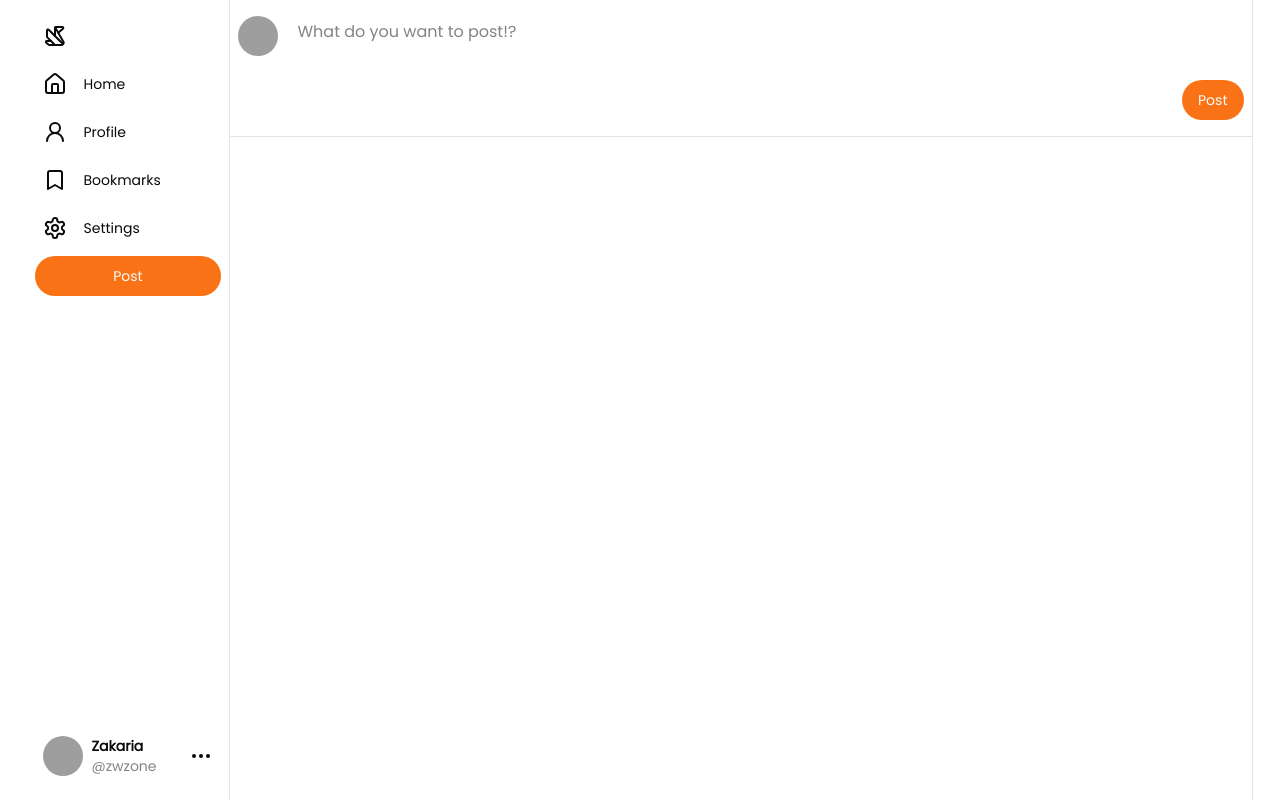
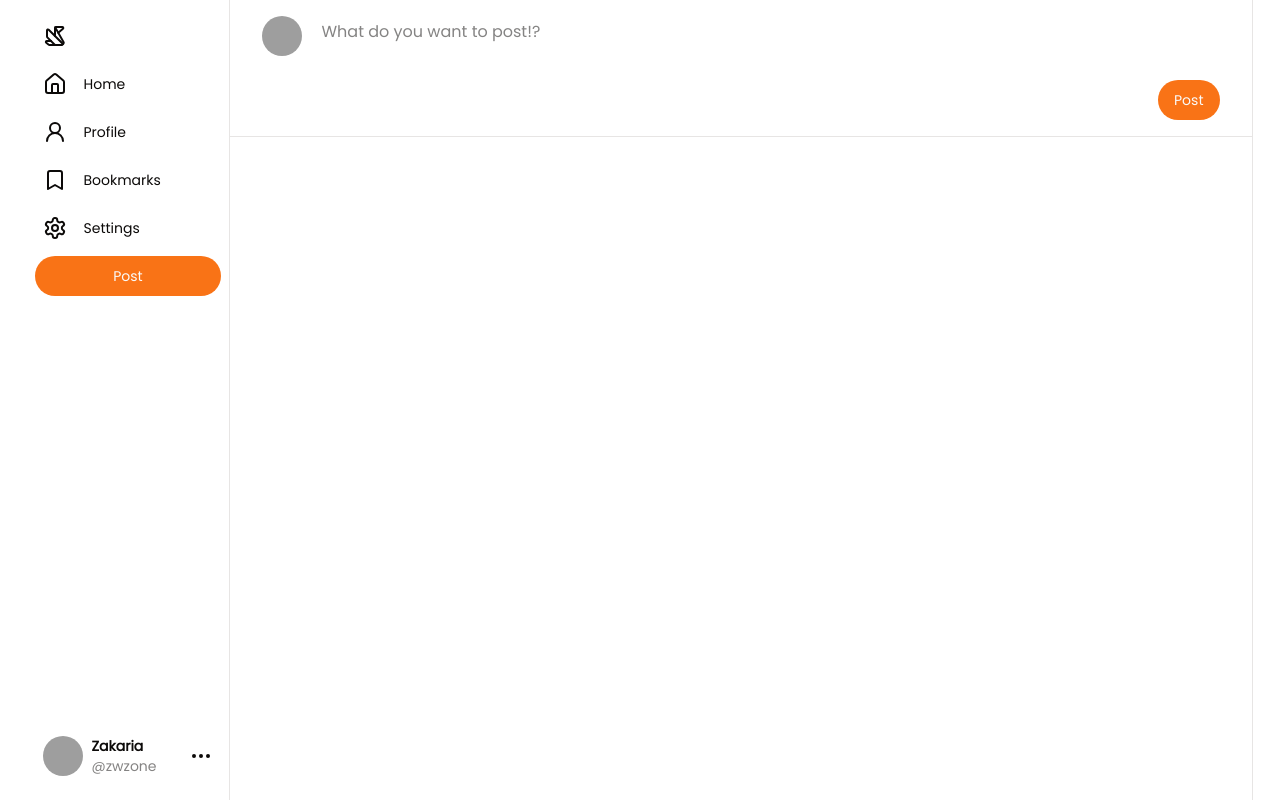
Before and after one commit to zwzone/zwizzer, a Next.js app: page / in a window 1280 px wide. Built offline with nearby package versions, Linux system fonts and the light colour scheme; grey boxes are pictures that could not be loaded.

Commit message:
SETUP: Zweez component

```diff
--- a/src/app/page.tsx
+++ b/src/app/page.tsx
@@ -12,7 +12,7 @@ export default function Home() {
       <main className="h-full max-w-[768px] flex-grow xl:max-w-[1024px]">
         <section className="min-h-full border-x">
           {/* Post Form */}
-          <div className="flex flex-col gap-4 border-b px-2 py-4 sm:flex-row sm:items-start">
+          <div className="flex flex-col gap-4 border-b p-4 sm:flex-row sm:items-start sm:px-8">
             <div>
               <Avatar className="size-10 justify-self-end">
                 <AvatarImage src="https://github.com/shadcn.png" alt="avatar" />
@@ -28,6 +28,7 @@ export default function Home() {
             </div>
           </div>
         </section>
+        {/* TODO: Add Zweez components here */}
       </main>
     </div>
   );
--- /dev/null
+++ b/src/components/Zweez.tsx
@@ -0,0 +1,11 @@
+export default function Zweez() {
+  /* TODO:
+  - Your work must be done at `add-home-page` branch.
+  - Your task is to make a small component of Zwizzer's posts that are similar to X platform (Twitter)
+  - Name this component "Zweez" ( same as Tweet in Twitter )
+  - The first features of Zweez compoents are:
+      - { avatar + name + username } of the poster
+      - The content of the post ( which will be just text for the moment )
+      - Replies + Likes */
+  return <div>Zweez</div>;
+}
```
